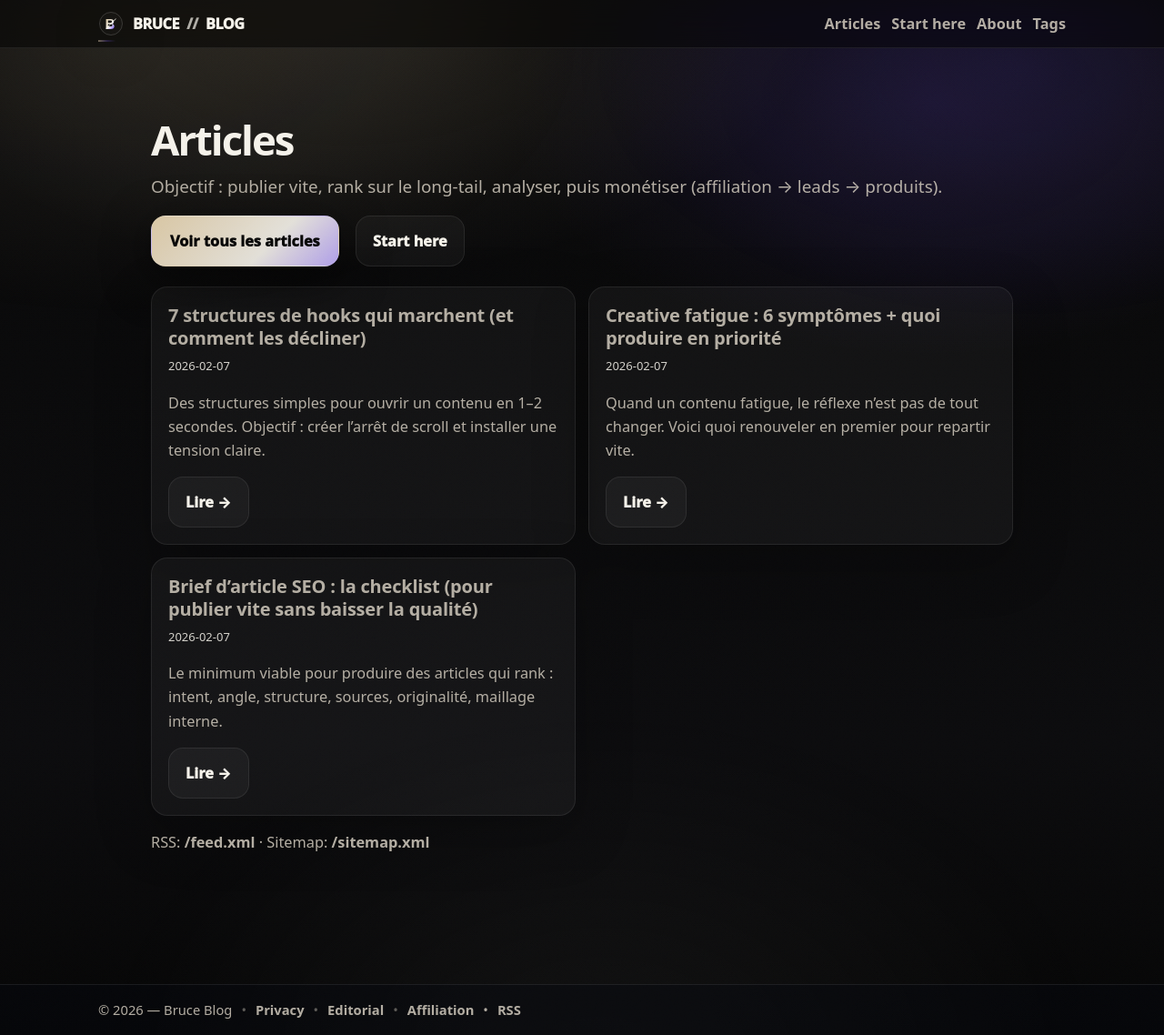
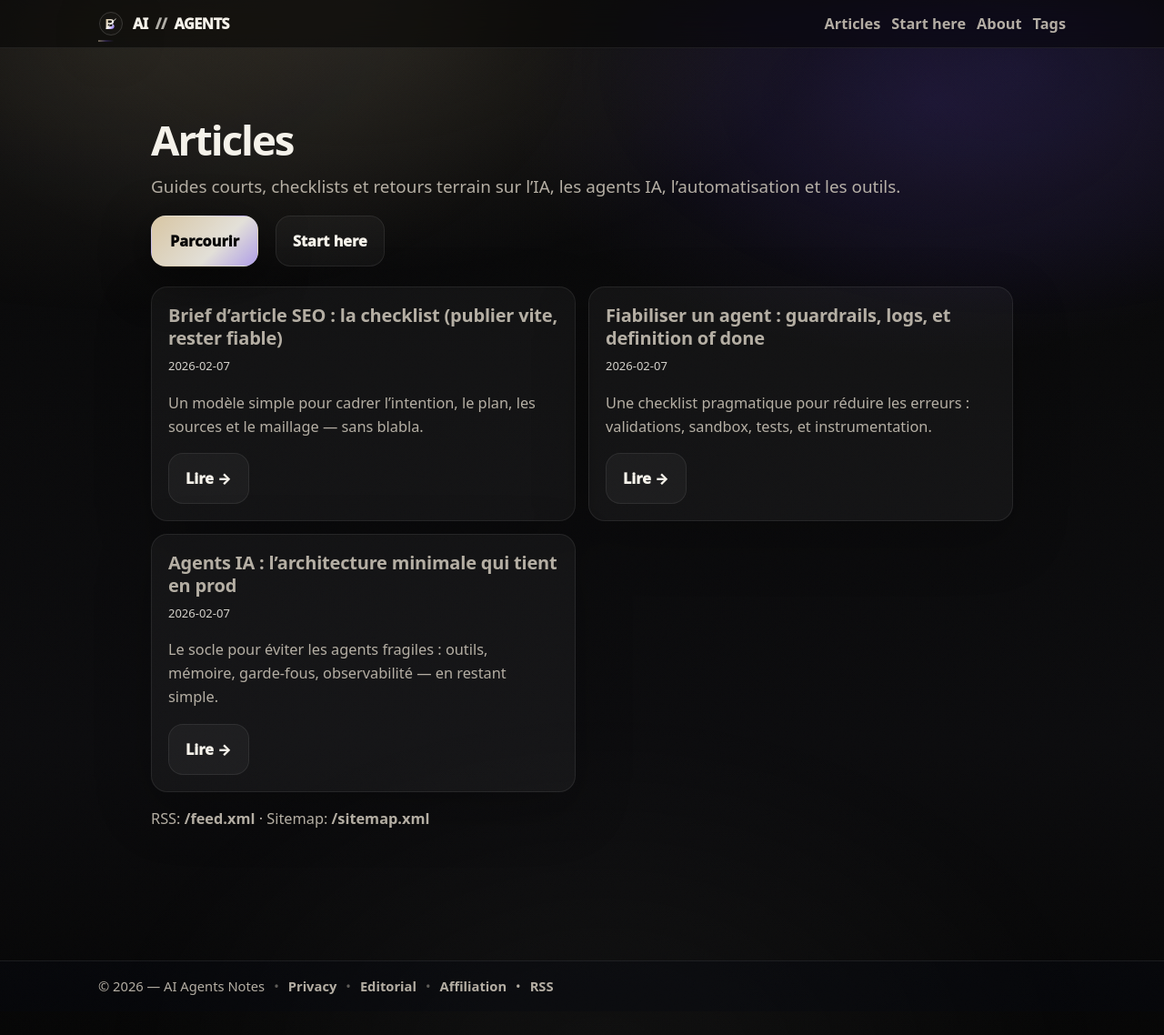
Before and after one commit to bruce-automation/bruce-automation.github.io, a Jekyll site: the page built from index.md, in a window 1280 px wide and 1138 px high. Shown: the whole window at 91% size. Built offline with Jekyll 4.4.1, drawn with Linux system fonts in a browser that asks for light colours.

Commit message:
Clean blog copy + refocus content on AI agents

```diff
--- a/_config.yml
+++ b/_config.yml
@@ -1,5 +1,5 @@
-title: "Bruce Blog"
-description: "Articles SEO : systèmes, guides et templates pour acquérir du trafic et le monétiser."
+title: "AI Agents Notes"
+description: "Guides et retours terrain sur l’IA, les agents IA et la tech."
 url: "https://bruce-automation.github.io"
 baseurl: ""
 lang: fr
--- a/_layouts/default.html
+++ b/_layouts/default.html
@@ -17,7 +17,7 @@
 
     <header class="top">
       <div class="top__inner">
-        <a class="brand" href="{{ '/' | relative_url }}" aria-label="Bruce Blog">
+        <a class="brand" href="{{ '/' | relative_url }}" aria-label="AI Agents Notes">
           <svg class="brand__mark" width="28" height="28" viewBox="0 0 28 28" role="img" aria-hidden="true" focusable="false">
             <defs>
               <linearGradient id="g" x1="0" y1="0" x2="1" y2="1">
@@ -30,7 +30,7 @@
             <path d="M8.6 18.9V9.1h5c2.3 0 3.6 1.1 3.6 2.8c0 1.2-.7 2.1-1.9 2.4c1.5.3 2.4 1.3 2.4 2.7c0 1.9-1.4 3-3.9 3H8.6Zm2.2-5.9h2.6c1 0 1.7-.4 1.7-1.2c0-.8-.6-1.2-1.7-1.2h-2.6v2.4Zm0 4.1h2.9c1.2 0 1.9-.4 1.9-1.3c0-.8-.7-1.3-1.9-1.3h-2.9v2.6Z" fill="url(#g)"/>
             <path d="M19.2 8.2l.7.5l-11 11l-.7-.5l11-11Z" fill="rgba(245,242,234,.85)" opacity=".9"/>
           </svg>
-          <span class="brand__word">BRUCE <span class="brand__slash" aria-hidden="true">//</span> BLOG</span>
+          <span class="brand__word">AI <span class="brand__slash" aria-hidden="true">//</span> AGENTS</span>
         </a>
         <nav class="top__nav">
           <a class="link" href="{{ '/blog/' | relative_url }}">Articles</a>
--- /dev/null
+++ b/_posts/2026-02-07-agents-ia-architecture-minimale.md
@@ -0,0 +1,42 @@
+---
+title: "Agents IA : l’architecture minimale qui tient en prod"
+description: "Le socle pour éviter les agents fragiles : outils, mémoire, garde-fous, observabilité — en restant simple."
+date: 2026-02-07
+categories: [guides]
+tags: [agents, llm, architecture]
+lang: fr
+---
+
+Un agent utile n’est pas “un prompt”. C’est un **système**.
+
+## Le minimum viable (en 6 briques)
+1) **Entrée** : contexte + objectif + contraintes (format strict)
+2) **Outils** : liste courte, permissions minimales, logs
+3) **Mémoire** : notes durables + recherche (pas tout dans le contexte)
+4) **Planification** : étapes + critères d’arrêt (definition of done)
+5) **Garde-fous** : validations, limites, red flags, approvals
+6) **Observabilité** : traces, erreurs, artefacts, lien vers la source
+
+## Le piège #1 : trop d’outils
+Plus tu ajoutes d’outils, plus tu augmentes :
+- la surface d’erreur
+- les hallucinations “actionnables”
+- le coût cognitif
+
+> Commence petit. Ajoute un outil quand il est nécessaire *et* testable.
+
+## Le piège #2 : pas de “done”
+Un agent sans définition de “terminé” boucle.
+
+Exemple de DoD simple :
+- fichier produit
+- tests passés
+- liens vérifiés
+- changement pushé
+
+## À garder simple dès le jour 1
+- 1 format de brief (template)
+- 1 checklist QA
+- 1 endroit où lire les logs
+
+(À compléter : exemples concrets d’implémentation + checklists.)
--- /dev/null
+++ b/_posts/2026-02-07-agents-ia-fiabilite-guardrails.md
@@ -0,0 +1,39 @@
+---
+title: "Fiabiliser un agent : guardrails, logs, et definition of done"
+description: "Une checklist pragmatique pour réduire les erreurs : validations, sandbox, tests, et instrumentation."
+date: 2026-02-07
+categories: [tutorials]
+tags: [agents, reliability, ops]
+lang: fr
+---
+
+Si un agent agit sur des fichiers, de l’infra ou des messages, la fiabilité est non négociable.
+
+## 1) Guardrails côté prompt
+- objectif unique
+- format de sortie strict (JSON / checklist)
+- interdictions explicites (ex: pas d’actions externes sans confirmation)
+
+## 2) Guardrails côté outils
+- permissions minimales
+- allowlist des cibles
+- mode “dry-run” quand possible
+
+## 3) Logs et artefacts
+Chaque action doit laisser une trace :
+- commande exécutée
+- diff appliqué
+- fichiers produits
+- erreurs capturées
+
+## 4) Definition of done (DoD)
+Exemple :
+- site build OK
+- liens internes OK
+- commit + push
+- page accessible
+
+## 5) Une règle simple
+> Pas de confiance, que des preuves.
+
+(À compléter : template DoD + exemple de pipeline CI.)
--- /dev/null
+++ b/_posts/2026-02-07-brief-article-seo-checklist.md
@@ -0,0 +1,55 @@
+---
+title: "Brief d’article SEO : la checklist (publier vite, rester fiable)"
+description: "Un modèle simple pour cadrer l’intention, le plan, les sources et le maillage — sans blabla."
+date: 2026-02-07
+categories: [templates]
+tags: [seo, writing, process]
+lang: fr
+---
+
+Un bon brief n’est pas “un doc long”. C’est **les bons inputs** pour écrire vite et viser la bonne intention.
+
+## 1) Intention (1 phrase)
+- Informational : “comment…”, “guide…”, “exemples…”
+- Commercial : “meilleur…”, “vs…”, “alternatives…”
+- Transactionnel : “template…”, “outil…”
+
+> Une URL = une intention principale.
+
+## 2) Mot-clé principal + 5 secondaires
+- 1 primary keyword (exact)
+- 3–8 secondaires (variantes / sous-intentions)
+
+## 3) Promesse (1 phrase)
+Ce que le lecteur sait faire en sortant.
+
+## 4) Plan (H2/H3)
+- 5–9 H2 max
+- chaque H2 répond à une sous-intention SERP
+- FAQ si nécessaire (questions réelles)
+
+## 5) Sources (anti-bullshit)
+- docs officielles
+- pages pricing
+- articles techniques de référence
+
+Règle : si tu ne peux pas sourcer, tu l’écris comme **retour d’expérience**.
+
+## 6) Angle d’originalité
+Pourquoi cet article vaut d’être lu ?
+- checklist téléchargeable
+- exemples concrets
+- mini étude / dataset
+- test reproductible
+
+## 7) Maillage interne
+Avant d’écrire :
+- 1 page “hub”
+- 2–5 articles frères
+- 1 page de conversion (newsletter / outils)
+
+## 8) CTA (1 seul)
+Exemples :
+- s’abonner au RSS
+- s’abonner à la newsletter
+- lire le hub
--- a/_posts/2026-02-07-brief-crea-48h-checklist.md
+++ /dev/null
@@ -1,59 +0,0 @@
----
-title: "Brief d’article SEO : la checklist (pour publier vite sans baisser la qualité)"
-description: "Le minimum viable pour produire des articles qui rank : intent, angle, structure, sources, originalité, maillage interne."
-date: 2026-02-07
-categories: [templates]
-tags: [seo, content, brief, process]
-lang: fr
----
-
-Un bon brief n’est pas “un doc long”. C’est **les bons inputs** pour écrire vite *et* viser la bonne intention de recherche.
-
-## 1) L’intention (1 phrase)
-- Informational : “comment…”, “guide…”, “exemples…”
-- Commercial : “meilleur…”, “vs…”, “alternatives…”
-- Transactionnel : “template…”, “checklist…”, “outil…”
-
-> Une URL = une intention principale.
-
-## 2) Le mot-clé principal + 5 secondaires
-- 1 primary keyword (exact)
-- 3–8 secondaires (variantes / sous-intentions)
-
-## 3) La promesse (1 phrase)
-Ce que le lecteur saura faire en sortant.
-
-## 4) Le plan (H2/H3)
-- 5–9 H2 max
-- chaque H2 répond à une sous-intention SERP
-- section “FAQ” si utile (questions réelles)
-
-## 5) Les sources (anti-hallucination)
-- docs officielles
-- pages pricing
-- études (si tu avances des chiffres)
-
-Règle : si tu ne peux pas sourcer, tu l’écris comme **retour d’expérience** et tu l’assumes.
-
-## 6) L’angle d’originalité
-Pourquoi cet article est différent ?
-- framework perso
-- checklist téléchargeable
-- exemples concrets
-- mini étude / dataset
-
-## 7) Maillage interne (obligatoire)
-Avant d’écrire, tu listes :
-- 1 page “hub” (pillar)
-- 2–5 articles frères
-- 1 page “money” (newsletter / tools / produit)
-
-## 8) CTA (1 seul, clair)
-Exemples :
-- s’abonner à la newsletter
-- télécharger un template
-- lire le hub
-
----
-
-Si tu veux industrialiser ça, le bon move est de faire : **idées → briefs → drafts → checks CI → publication planifiée**.
--- a/_posts/2026-02-07-creative-fatigue-symptomes.md
+++ /dev/null
@@ -1,36 +0,0 @@
----
-title: "Creative fatigue : 6 symptômes + quoi produire en priorité"
-description: "Quand un contenu fatigue, le réflexe n’est pas de tout changer. Voici quoi renouveler en premier pour repartir vite."
-date: 2026-02-07
-categories: [tutorials]
-tags: [testing, creative, process]
-lang: fr
----
-
-La fatigue créa, ce n’est pas juste “plus de volume”. C’est souvent le même *pattern* qui s’épuise.
-
-## Les symptômes (simples)
-1) CPM ↑ (audience saturée)
-2) CTR ↓ (moins d’arrêt de scroll)
-3) CPC ↑ (moins d’intention)
-4) CPA ↑ (friction + mismatch)
-5) Comments quality ↓ (mauvaise attente)
-6) Les meilleurs contenus ne tiennent plus que quelques jours
-
-## Quoi produire en priorité (ordre efficace)
-### 1) Variations de hooks (rapide)
-Même angle, même preuve, juste l’ouverture.
-
-### 2) Variations de preuves
-- avis vs démo vs chiffres vs before/after
-
-### 3) Variations d’angles
-- douleur / désir / comparaison / objection
-
-### 4) Variations de format
-- facecam, UGC, montage produit, carrousel, statics
-
-## Une règle de production simple
-> 70% variations proches (incrémental) + 30% nouvelles pistes (exploratoire).
-
-(Article à compléter : j’ajouterai une checklist de “fatigue pack” et un tableau de priorisation.)
--- a/_posts/2026-02-07-hooks-ads-structure.md
+++ /dev/null
@@ -1,57 +0,0 @@
----
-title: "7 structures de hooks qui marchent (et comment les décliner)"
-description: "Des structures simples pour ouvrir un contenu en 1–2 secondes. Objectif : créer l’arrêt de scroll et installer une tension claire."
-date: 2026-02-07
-categories: [guides]
-tags: [hooks, copywriting, creative]
-lang: fr
----
-
-La plupart des contenus “meurent” avant 2 secondes. Pas parce que le montage est nul — parce que l’**ouverture** n’installe pas une tension claire.
-
-## 1) Le “contraire de ce qu’on pense”
-> « Le problème, ce n’est pas X. C’est Y. »
-
-Déclinaisons :
-- croyance populaire → erreur
-- mythe → réalité
-
-## 2) Le test / démo immédiate
-> « Regarde ça. » (et tu montres)
-
-Important : une **preuve visuelle** dès l’ouverture.
-
-## 3) Le résultat en premier
-> « Voilà le résultat… »
-
-Ne vends pas le rêve : montre un résultat crédible, puis explique le mécanisme.
-
-## 4) La question qui qualifie
-> « Si tu fais X et que tu as Y… »
-
-But : parler *à la bonne personne*.
-
-## 5) Le micro-storytelling
-> « J’ai failli abandonner parce que… »
-
-1 phrase de tension → 1 preuve → 1 solution.
-
-## 6) Le “3 raisons”
-> « 3 raisons pour lesquelles ça ne marche pas… »
-
-Parfait pour décliner en variations (raison 1/2/3).
-
-## 7) L’objection frontale
-> « Non, ce n’est pas X — voilà ce que tu compares mal. »
-
-Ça marche si tu as une vraie explication (valeur, durée, usage, coût par utilisation).
-
----
-
-### Comment décliner sans répéter le même contenu
-Tu gardes le **même body**, tu changes :
-- hook (structure)
-- preuve (avis vs démo vs chiffres)
-- CTA (soft vs direct)
-
-(Article à rafraîchir : j’ajouterai des exemples concrets + une grille de scoring.)
--- a/index.md
+++ b/index.md
@@ -1,7 +1,7 @@
 ---
 layout: default
 title: "Articles"
-description: "Blog SEO : guides, templates et systèmes pour acquérir du trafic et le monétiser."
+description: "Guides et retours terrain sur l’IA, les agents IA et la tech."
 permalink: /
 lang: fr
 ---
@@ -9,9 +9,9 @@ lang: fr
 <section class="blog">
   <header class="blog__head">
     <h1 class="h1">Articles</h1>
-    <p class="sub">Objectif : publier vite, rank sur le long-tail, analyser, puis monétiser (affiliation → leads → produits).</p>
+    <p class="sub">Guides courts, checklists et retours terrain sur l’IA, les agents IA, l’automatisation et les outils.</p>
     <p style="margin-top:14px">
-      <a class="btn" href="/blog/">Voir tous les articles</a>
+      <a class="btn" href="/blog/">Parcourir</a>
       <span style="display:inline-block; width:10px"></span>
       <a class="btn2" href="/start-here/">Start here</a>
     </p>
--- a/start-here.md
+++ b/start-here.md
@@ -1,31 +1,31 @@
 ---
 layout: default
 title: "Start here"
-description: "Le chemin le plus court : comprendre le système et lire les meilleurs articles."
+description: "Les meilleurs points d’entrée pour IA, agents IA et automation."
 permalink: /start-here/
 lang: fr
 ---
 
 <section class="blog">
   <h1 class="h1">Start here</h1>
-  <p class="sub">Ce site est un projet "blog-only" : SEO long-tail → trafic → analyse → monétisation.</p>
+  <p class="sub">Une sélection courte pour démarrer, puis explorer par catégories/tags.</p>
 
   <div class="prose">
-    <h2>1) Ce que tu vas trouver ici</h2>
+    <h2>Ce que tu vas trouver</h2>
     <ul>
-      <li><b>Guides</b> : frameworks et méthodes</li>
-      <li><b>Templates</b> : checklists et modèles copiables</li>
-      <li><b>Tutorials</b> : étapes concrètes</li>
+      <li><b>Guides</b> : concepts + méthodes (agents, outils, architecture)</li>
+      <li><b>Tutorials</b> : pas-à-pas (implémentation, debug, checks)</li>
+      <li><b>Templates</b> : checklists et modèles (briefs, policies, audits)</li>
     </ul>
 
-    <h2>2) Les 3 articles à lire en premier</h2>
+    <h2>À lire en premier</h2>
     <ul>
-      <li><a class="link" href="/blog/templates/brief-crea-48h-checklist/">Brief d’article SEO : la checklist</a></li>
-      <li><a class="link" href="/blog/guides/hooks-ads-structure/">7 structures de hooks (et comment les décliner)</a></li>
-      <li><a class="link" href="/blog/tutorials/creative-fatigue-symptomes/">Creative fatigue : symptômes + quoi produire</a></li>
+      <li><a class="link" href="/blog/templates/brief-article-seo-checklist/">Brief d’article SEO : la checklist</a></li>
+      <li><a class="link" href="/blog/guides/agents-ia-architecture-minimale/">Agents IA : l’architecture minimale qui tient en prod</a></li>
+      <li><a class="link" href="/blog/tutorials/agents-ia-fiabilite-guardrails/">Fiabiliser un agent : guardrails, logs, et "definition of done"</a></li>
     </ul>
 
-    <h2>3) RSS</h2>
-    <p><a class="link" href="/feed.xml">S’abonner au flux RSS</a> pour ne rien rater.</p>
+    <h2>RSS</h2>
+    <p><a class="link" href="/feed.xml">S’abonner au flux RSS</a>.</p>
   </div>
 </section>
```
Also changed, not shown: about.md (+5 -5 lines).
